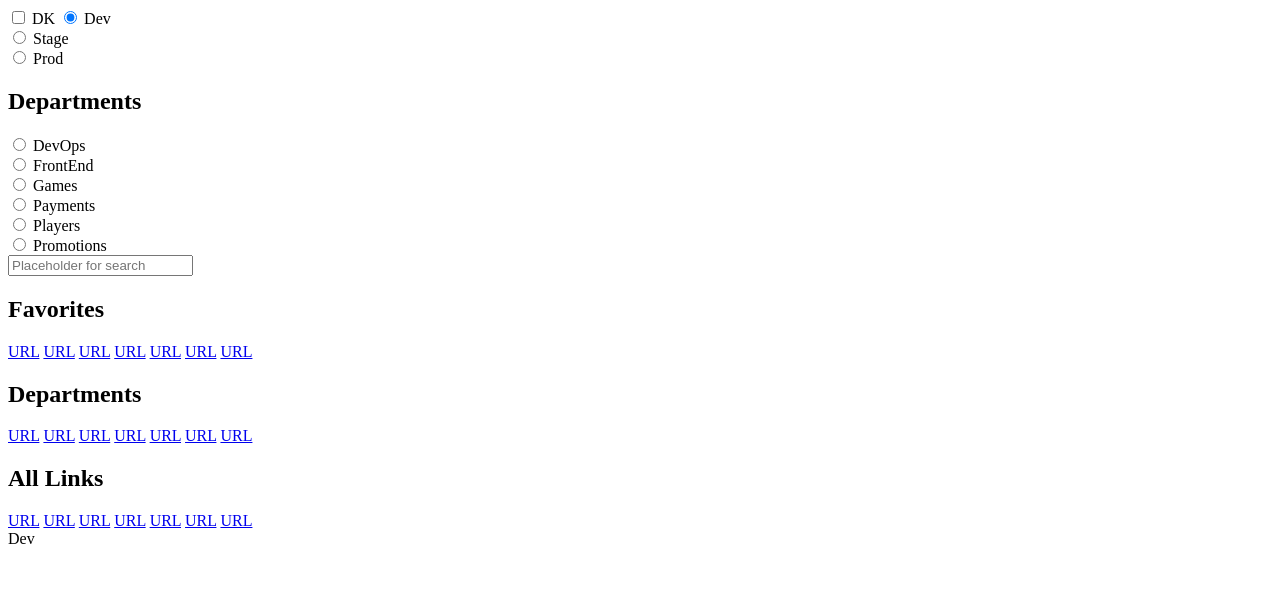
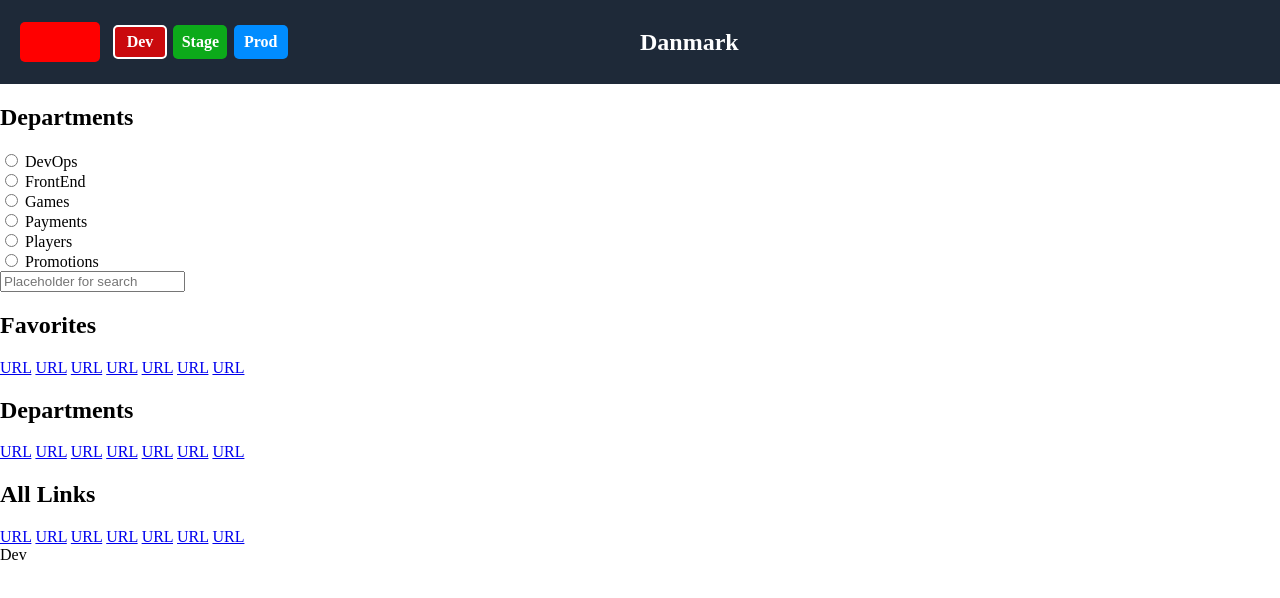
Before and after one commit to JonatanDZ/P3, a plain HTML site: page html/index.html in a window 1280 px wide. Drawn offline with Linux system fonts and the light colour scheme.

Commit message:
Styling for navbar done

```diff
--- a/html/index.html
+++ b/html/index.html
@@ -5,13 +5,15 @@
     <meta charset="UTF-8">
     <meta name="viewport" content="width=device-width, initial-scale=1.0">
     <title>Yellow Pages</title>
+    <link rel="stylesheet" href="style.css">
 </head>
 
 <body>
-    <nav>
-        <input type="checkbox" value="juristriction">
-        <label for="juristriction">DK</label>
+    <navbar>
+        <input id="juristriction" type="checkbox" value="juristriction">
+        <label for="juristriction"></label>
 
+        <div class="branchSelector">
             <input type="radio" id="dev" name="branch" value="dev" checked>
             <label for="dev">Dev</label><br>
 
@@ -20,7 +22,10 @@
 
             <input type="radio" id="prod" name="branch" value="prod">
             <label for="prod">Prod</label><br>
-    </nav>
+        </div>
+
+        <h1>Danmark</h1>
+    </navbar>
 
     <aside>
         <h1>Departments</h1>
--- /dev/null
+++ b/html/style.css
@@ -0,0 +1,99 @@
+body {
+    margin: 0;
+    display: block;
+}
+
+navbar {
+    display: flex;
+    justify-content: flex-start;
+    align-items: center;
+    background-color: #1e2938;
+    padding: 20px;
+    gap: 0.5rem;
+    user-select: none;
+}
+
+navbar h1 {
+    text-align: center;
+    color: white;
+    position: absolute;
+    left: 50%;
+    margin: 0;
+    font-size: 24px;
+}
+
+#juristriction {
+    display: none;
+}
+
+label[for="juristriction"] {
+    display: inline-flex;
+    justify-content: center;
+    align-items: center;
+    width: 80px;
+    height: 40px;
+    background: #ff0000;
+    border-radius: 5px;
+}
+
+#juristriction:checked+label[for="juristriction"] {
+    background: #0033ff;
+    color: white;
+    font-weight: bold;
+}
+
+.branchSelector {
+    padding-left: 0.5rem;
+    display: flex;
+    gap: 0.2rem;
+    padding: 5px;
+    font-weight: bold;
+
+}
+
+.branchSelector label {
+    border: 2px solid transparent;
+    width: 40px;
+    height: 20px;
+    display: flex;
+    justify-content: center;
+    align-items: center;
+}
+
+.branchSelector input[type="radio"] {
+    display: none;
+
+}
+
+.branchSelector input[type="radio"]:checked+label {
+    border-radius: 5px;
+    border: 2px solid #ffffff;
+}
+
+#dev+label {
+    background: #ff0000c3;
+    color: white;
+    padding: 5px;
+    border-radius: 5px;
+}
+
+#stage+label {
+    background: #00ff089a;
+    padding: 5px;
+    color: white;
+    border-radius: 5px;
+}
+
+#prod+label {
+    background: #008cff;
+    color: white;
+    padding: 5px;
+    border-radius: 5px;
+
+}
+
+aside {}
+
+section {}
+
+footer {}
```
Lines whose indentation alone changed are shown as unchanged.
